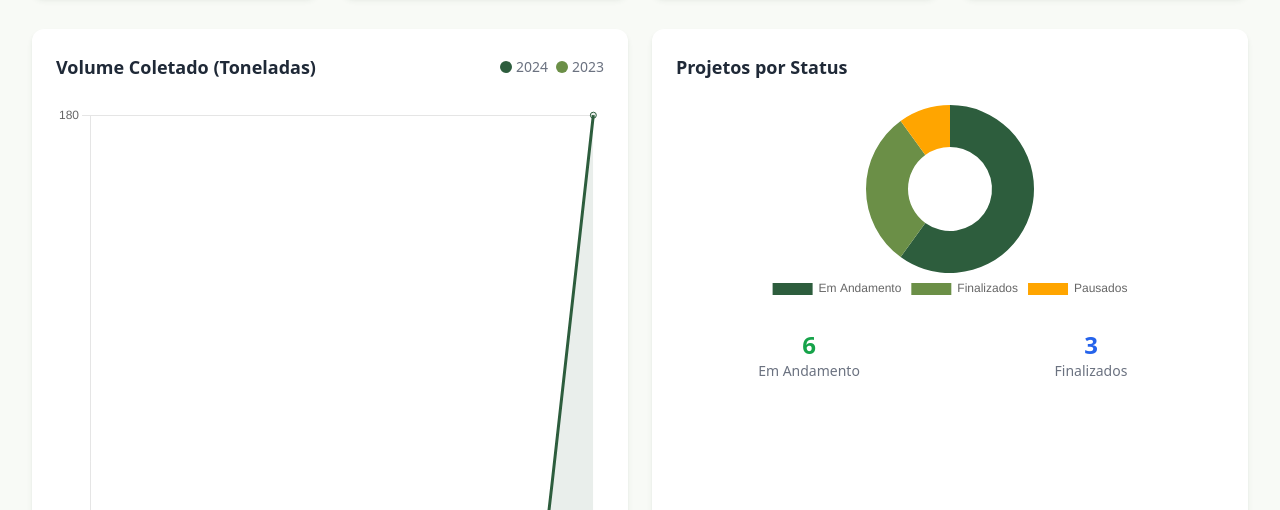
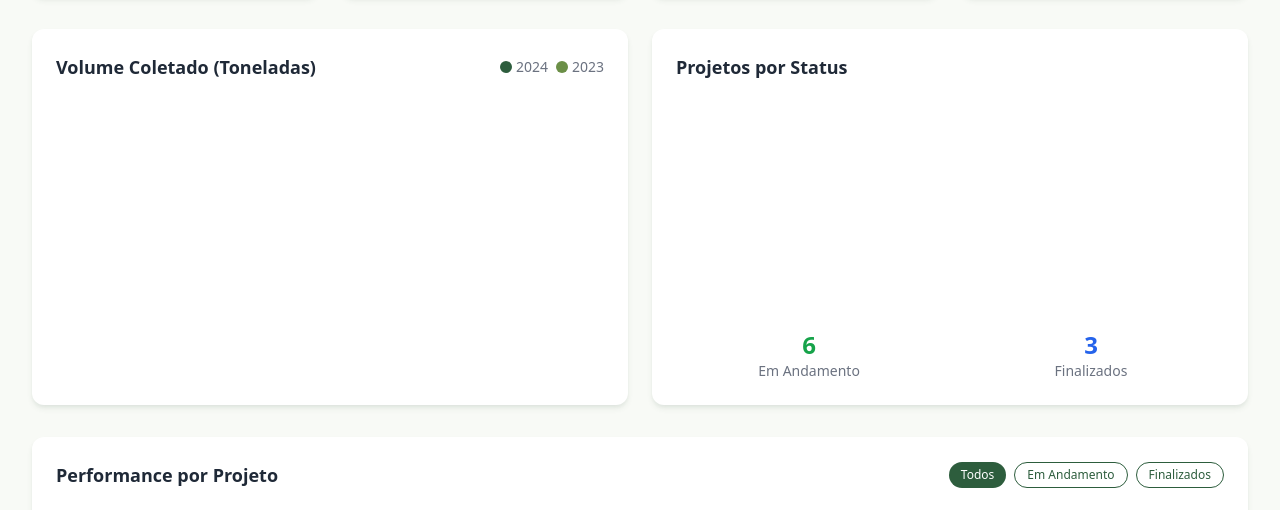
Before and after one commit to vanderL/vanderL.github.io, a plain HTML site: page dashboard-solos.html in a window 1280 px wide. Shown: the part 269-779 px from the top of the page. Drawn offline with nearby package versions, Linux system fonts and the light colour scheme.

Commit message:
remove grafics

```diff
--- a/dashboard-solos.html
+++ b/dashboard-solos.html
@@ -464,74 +464,74 @@
     </div>
 
     <script>
-        // Gráfico de Volume Coletado
-        const volumeCtx = document.getElementById('volumeChart').getContext('2d');
-        new Chart(volumeCtx, {
-            type: 'line',
-            data: {
-                labels: ['Jan', 'Fev', 'Mar', 'Abr', 'Mai', 'Jun', 'Jul'],
-                datasets: [{
-                    label: '2024',
-                    data: [45, 67, 89, 112, 134, 156, 180],
-                    borderColor: '#2D5D3D',
-                    backgroundColor: 'rgba(45, 93, 61, 0.1)',
-                    tension: 0.4,
-                    fill: true
-                }, {
-                    label: '2023',
-                    data: [32, 48, 65, 82, 98, 115, 132],
-                    borderColor: '#6B8F47',
-                    backgroundColor: 'rgba(107, 143, 71, 0.1)',
-                    tension: 0.4,
-                    fill: true
-                }]
-            },
-            options: {
-                responsive: true,
-                maintainAspectRatio: false,
-                plugins: {
-                    legend: {
-                        display: false
-                    }
-                },
-                scales: {
-                    y: {
-                        beginAtZero: true,
-                        grid: {
-                            color: 'rgba(0,0,0,0.1)'
-                        }
-                    },
-                    x: {
-                        grid: {
-                            display: false
-                        }
-                    }
-                }
-            }
-        });
+        // // Gráfico de Volume Coletado
+        // const volumeCtx = document.getElementById('volumeChart').getContext('2d');
+        // new Chart(volumeCtx, {
+        //     type: 'line',
+        //     data: {
+        //         labels: ['Jan', 'Fev', 'Mar', 'Abr', 'Mai', 'Jun', 'Jul'],
+        //         datasets: [{
+        //             label: '2024',
+        //             data: [45, 67, 89, 112, 134, 156, 180],
+        //             borderColor: '#2D5D3D',
+        //             backgroundColor: 'rgba(45, 93, 61, 0.1)',
+        //             tension: 0.4,
+        //             fill: true
+        //         }, {
+        //             label: '2023',
+        //             data: [32, 48, 65, 82, 98, 115, 132],
+        //             borderColor: '#6B8F47',
+        //             backgroundColor: 'rgba(107, 143, 71, 0.1)',
+        //             tension: 0.4,
+        //             fill: true
+        //         }]
+        //     },
+        //     options: {
+        //         responsive: true,
+        //         maintainAspectRatio: false,
+        //         plugins: {
+        //             legend: {
+        //                 display: false
+        //             }
+        //         },
+        //         scales: {
+        //             y: {
+        //                 beginAtZero: true,
+        //                 grid: {
+        //                     color: 'rgba(0,0,0,0.1)'
+        //                 }
+        //             },
+        //             x: {
+        //                 grid: {
+        //                     display: false
+        //                 }
+        //             }
+        //         }
+        //     }
+        // });
 
-        // Gráfico de Status dos Projetos
-        const statusCtx = document.getElementById('statusChart').getContext('2d');
-        new Chart(statusCtx, {
-            type: 'doughnut',
-            data: {
-                labels: ['Em Andamento', 'Finalizados', 'Pausados'],
-                datasets: [{
-                    data: [6, 3, 1],
-                    backgroundColor: ['#2D5D3D', '#6B8F47', '#FFA500'],
-                    borderWidth: 0
-                }]
-            },
-            options: {
-                responsive: true,
-                maintainAspectRatio: false,
-                plugins: {
-                    legend: {
-                        position: 'bottom'
-                    }
-                }
-            }
-        });
+        // // Gráfico de Status dos Projetos
+        // const statusCtx = document.getElementById('statusChart').getContext('2d');
+        // new Chart(statusCtx, {
+        //     type: 'doughnut',
+        //     data: {
+        //         labels: ['Em Andamento', 'Finalizados', 'Pausados'],
+        //         datasets: [{
+        //             data: [6, 3, 1],
+        //             backgroundColor: ['#2D5D3D', '#6B8F47', '#FFA500'],
+        //             borderWidth: 0
+        //         }]
+        //     },
+        //     options: {
+        //         responsive: true,
+        //         maintainAspectRatio: false,
+        //         plugins: {
+        //             legend: {
+        //                 position: 'bottom'
+        //             }
+        //         }
+        //     }
+        // });
     </script>
 </body>
 </html>
```
